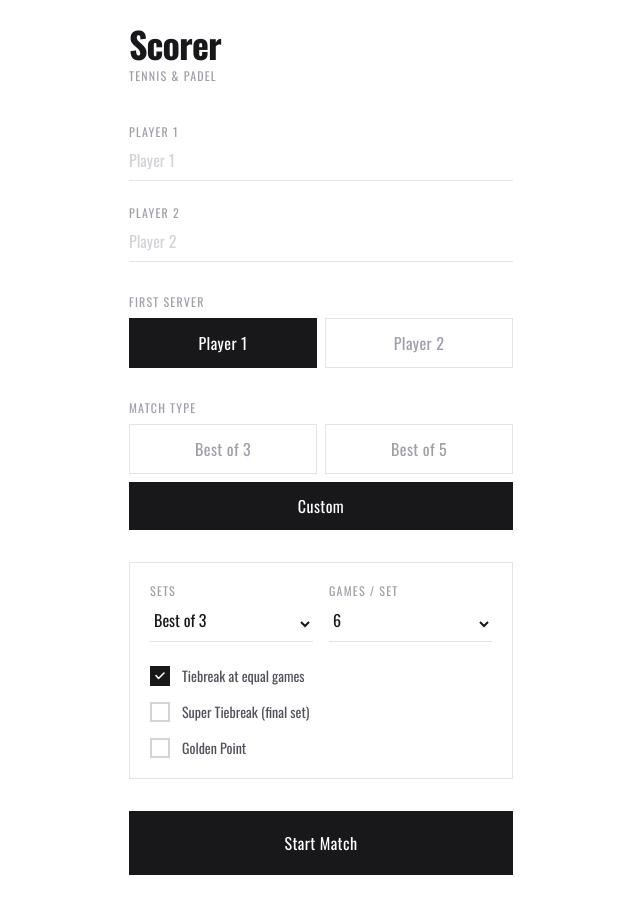
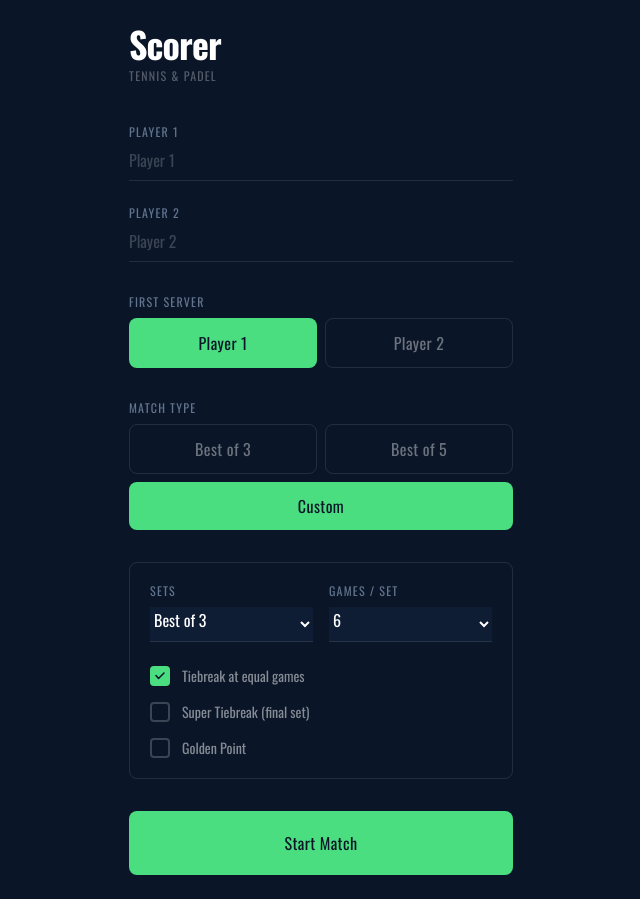
Before and after one commit to LeviTamiozzo/kelsus-scorer, a Next.js app: page / in a window 1280 px wide. Both pictures are taken after a click on the button "Custom". Shown: the whole page, without its empty margins (319-959 px from the left). Built offline with nearby package versions, Linux system fonts and the light colour scheme.

Commit message:
applying the same styles to the home page

```diff
--- a/app/globals.css
+++ b/app/globals.css
@@ -6,8 +6,8 @@
 
 html, body {
   height: 100%;
-  background-color: #ffffff;
-  color: #18181b;
+  background-color: #0a1628;
+  color: #ffffff;
   font-family: var(--font-oswald), ui-sans-serif, system-ui, sans-serif;
 }
 
--- a/app/layout.tsx
+++ b/app/layout.tsx
@@ -24,7 +24,7 @@ export const viewport: Viewport = {
 export default function RootLayout({ children }: { children: React.ReactNode }) {
   return (
     <html lang="en" className={oswald.variable}>
-      <body className="font-sans bg-white text-zinc-900 min-h-screen">{children}</body>
+      <body className="font-sans bg-[#0a1628] text-white min-h-screen">{children}</body>
     </html>
   );
 }
--- a/app/page.tsx
+++ b/app/page.tsx
@@ -54,20 +54,20 @@ export default function SetupPage() {
   const p1Display = player1Name || "Player 1";
   const p2Display = player2Name || "Player 2";
 
-  const labelClass = "block text-zinc-400 text-xs tracking-widest uppercase mb-2";
+  const labelClass = "block text-slate-500 text-xs tracking-widest uppercase mb-2";
 
   return (
-    <main className="min-h-screen bg-white flex items-center justify-center p-6">
+    <main className="min-h-screen bg-[#0a1628] flex items-center justify-center p-6">
       <div className="w-full max-w-sm">
-        <h1 className="text-4xl font-bold text-zinc-900 tracking-tight mb-1">Scorer</h1>
-        <p className="text-zinc-400 text-xs tracking-widest uppercase mb-10">Tennis &amp; Padel</p>
+        <h1 className="text-4xl font-bold text-white tracking-tight mb-1">Scorer</h1>
+        <p className="text-white/30 text-xs tracking-widest uppercase mb-10">Tennis &amp; Padel</p>
 
         {/* Players */}
         <div className="mb-8 space-y-6">
           <div>
             <label className={labelClass}>Player 1</label>
             <input
-              className="bg-transparent border-b border-zinc-200 text-zinc-900 text-2xl font-bold w-full pb-2 focus:outline-none focus:border-zinc-900 transition-colors placeholder-zinc-300"
+              className="bg-transparent border-b border-white/10 text-white text-2xl font-bold w-full pb-2 focus:outline-none focus:border-[#4ade80] transition-colors placeholder-white/20"
               value={player1Name}
               onChange={(e) => setPlayer1Name(e.target.value)}
               placeholder="Player 1"
@@ -76,7 +76,7 @@ export default function SetupPage() {
           <div>
             <label className={labelClass}>Player 2</label>
             <input
-              className="bg-transparent border-b border-zinc-200 text-zinc-900 text-2xl font-bold w-full pb-2 focus:outline-none focus:border-zinc-900 transition-colors placeholder-zinc-300"
+              className="bg-transparent border-b border-white/10 text-white text-2xl font-bold w-full pb-2 focus:outline-none focus:border-[#4ade80] transition-colors placeholder-white/20"
               value={player2Name}
               onChange={(e) => setPlayer2Name(e.target.value)}
               placeholder="Player 2"
@@ -92,10 +92,10 @@ export default function SetupPage() {
               <button
                 key={p}
                 onClick={() => setFirstServer(p)}
-                className={`py-3 text-sm font-bold tracking-wide transition-colors ${
+                className={`py-3 text-sm font-bold tracking-wide rounded-lg transition-colors ${
                   firstServer === p
-                    ? "bg-zinc-900 text-white"
-                    : "border border-zinc-200 text-zinc-400 hover:border-zinc-400"
+                    ? "bg-[#4ade80] text-[#0a1628]"
+                    : "border border-white/10 text-white/40 active:border-white/25"
                 }`}
               >
                 {p === 0 ? p1Display : p2Display}
@@ -112,12 +112,12 @@ export default function SetupPage() {
               <button
                 key={key}
                 onClick={() => applyPreset(key)}
-                className={`py-3 text-sm font-bold tracking-wide transition-colors ${
+                className={`py-3 text-sm font-bold tracking-wide rounded-lg transition-colors ${
                   key === "custom" ? "col-span-2" : ""
                 } ${
                   preset === key
-                    ? "bg-zinc-900 text-white"
-                    : "border border-zinc-200 text-zinc-400 hover:border-zinc-400"
+                    ? "bg-[#4ade80] text-[#0a1628]"
+                    : "border border-white/10 text-white/40 active:border-white/25"
                 }`}
               >
                 {PRESETS[key].label}
@@ -128,12 +128,12 @@ export default function SetupPage() {
 
         {/* Custom settings */}
         {preset === "custom" && (
-          <div className="border border-zinc-200 p-5 mb-8 space-y-5">
+          <div className="border border-white/10 rounded-lg p-5 mb-8 space-y-5">
             <div className="grid grid-cols-2 gap-4">
               <div>
                 <label className={labelClass}>Sets</label>
                 <select
-                  className="bg-white border-b border-zinc-200 text-zinc-900 text-base w-full pb-2 focus:outline-none"
+                  className="bg-[#0e1c34] border-b border-white/10 text-white text-base w-full pb-2 focus:outline-none rounded-none"
                   value={config.totalSets}
                   onChange={(e) => setConfig((c) => ({ ...c, totalSets: Number(e.target.value) as 1 | 3 | 5 }))}
                 >
@@ -145,7 +145,7 @@ export default function SetupPage() {
               <div>
                 <label className={labelClass}>Games / Set</label>
                 <select
-                  className="bg-white border-b border-zinc-200 text-zinc-900 text-base w-full pb-2 focus:outline-none"
+                  className="bg-[#0e1c34] border-b border-white/10 text-white text-base w-full pb-2 focus:outline-none rounded-none"
                   value={config.gamesPerSet}
                   onChange={(e) => setConfig((c) => ({ ...c, gamesPerSet: Number(e.target.value) }))}
                 >
@@ -177,7 +177,7 @@ export default function SetupPage() {
 
         <button
           onClick={handleStart}
-          className="w-full py-5 bg-zinc-900 text-white font-bold text-xl tracking-wide active:scale-95 transition-transform"
+          className="w-full py-5 bg-[#4ade80] text-[#0a1628] font-bold text-xl tracking-wide rounded-lg active:scale-95 transition-transform"
         >
           Start Match
         </button>
@@ -193,17 +193,17 @@ function Toggle({ label, checked, onChange }: { label: string; checked: boolean;
       className="flex items-center gap-3 text-left w-full"
     >
       <span
-        className={`w-5 h-5 border-2 flex-shrink-0 flex items-center justify-center transition-colors ${
-          checked ? "border-zinc-900 bg-zinc-900" : "border-zinc-300 bg-white"
+        className={`w-5 h-5 border-2 flex-shrink-0 rounded flex items-center justify-center transition-colors ${
+          checked ? "border-[#4ade80] bg-[#4ade80]" : "border-white/20 bg-transparent"
         }`}
       >
         {checked && (
           <svg width="10" height="8" viewBox="0 0 10 8" fill="none">
-            <path d="M1 3.5L3.5 6.5L9 1" stroke="white" strokeWidth="1.5" strokeLinecap="round" strokeLinejoin="round" />
+            <path d="M1 3.5L3.5 6.5L9 1" stroke="#0a1628" strokeWidth="1.5" strokeLinecap="round" strokeLinejoin="round" />
           </svg>
         )}
       </span>
-      <span className="text-zinc-600 text-sm">{label}</span>
+      <span className="text-white/50 text-sm">{label}</span>
     </button>
   );
 }
```
